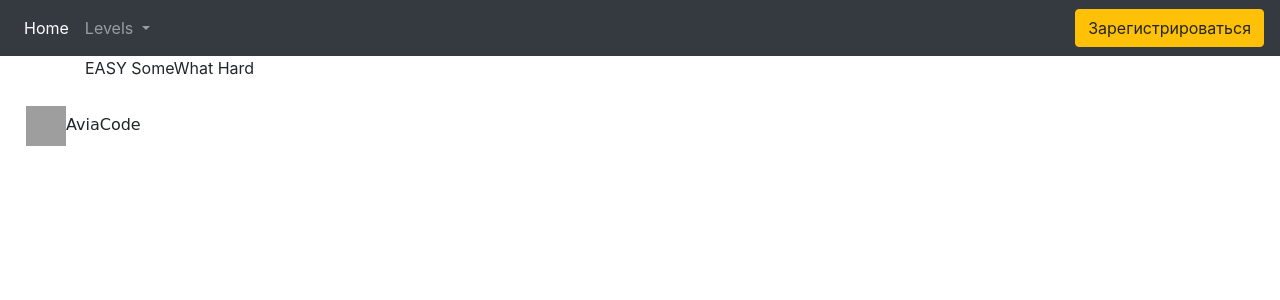
After one commit to ool3/beard-programming, a Django app: page /task_template in a window 1280 px wide. The commit adds this page. Shown: the top 300 px of the page. Run offline with Django 3.2, Linux system fonts and the light colour scheme; some libraries are stand-ins or nearby versions; grey boxes are pictures that could not be loaded.

Commit message:
Добавлен статик и чуть-чуть изменены templates

```diff
--- a/aviacode/aviacode/settings.py
+++ b/aviacode/aviacode/settings.py
@@ -119,3 +119,5 @@ USE_TZ = True
 # https://docs.djangoproject.com/en/3.0/howto/static-files/
 
 STATIC_URL = '/static/'
+
+STATICFILES_DIRS = (os.path.join(BASE_DIR, 'main/static'),)
--- /dev/null
+++ b/aviacode/main/static/main/style.css
@@ -0,0 +1,6 @@
+.top-bar-content{
+    flex-direction: row;
+    justify-content: space-around;
+    align-items: center;
+    color: white;
+}
--- a/aviacode/main/templates/main/base.html
+++ b/aviacode/main/templates/main/base.html
@@ -8,7 +8,7 @@
     <!-- Bootstrap CSS -->
     <link rel="stylesheet" href="https://stackpath.bootstrapcdn.com/bootstrap/4.4.1/css/bootstrap.min.css" integrity="sha384-Vkoo8x4CGsO3+Hhxv8T/Q5PaXtkKtu6ug5TOeNV6gBiFeWPGFN9MuhOf23Q9Ifjh" crossorigin="anonymous">
 
-    <title>Hello, world!</title>
+    <title>{% block title %}{% endblock %} ッ</title>
   </head>
   <body>
     <!-- Navbar -->
@@ -40,8 +40,10 @@
     </span>
   </div>
 </nav>
+
   {% block content %}
   {% endblock %}
+
   <footer style="margin: 26px;">
 
     <img style="width: 40px; height: 40px;" src="https://image.flaticon.com/icons/svg/2809/2809495.svg"><font style="font-family: cursive;
--- /dev/null
+++ b/aviacode/main/templates/main/tasks_template.html
@@ -0,0 +1,15 @@
+{% extends 'main/base.html' %}
+
+{% block title %}
+    Задача n
+{% endblock %}
+
+{% block content %}
+    <div class="container">
+        <div class="top-bar-content">
+            <a>EASY</a>
+            <a>SomeWhat</a>
+            <a>Hard</a>
+        </div>
+    </div>
+{% endblock %}
--- a/aviacode/main/urls.py
+++ b/aviacode/main/urls.py
@@ -2,4 +2,5 @@ from django.urls import path
 from .views import *
 urlpatterns = [
     path('', index),
+    path('task_template', task_template_page)
 ]
--- a/aviacode/main/views.py
+++ b/aviacode/main/views.py
@@ -3,3 +3,7 @@ from django.shortcuts import render
 # Create your views here.
 def index(request):
 	return render(request, 'main/base.html')
+
+
+def task_template_page(request):
+	return render(request, 'main/tasks_template.html')
```
